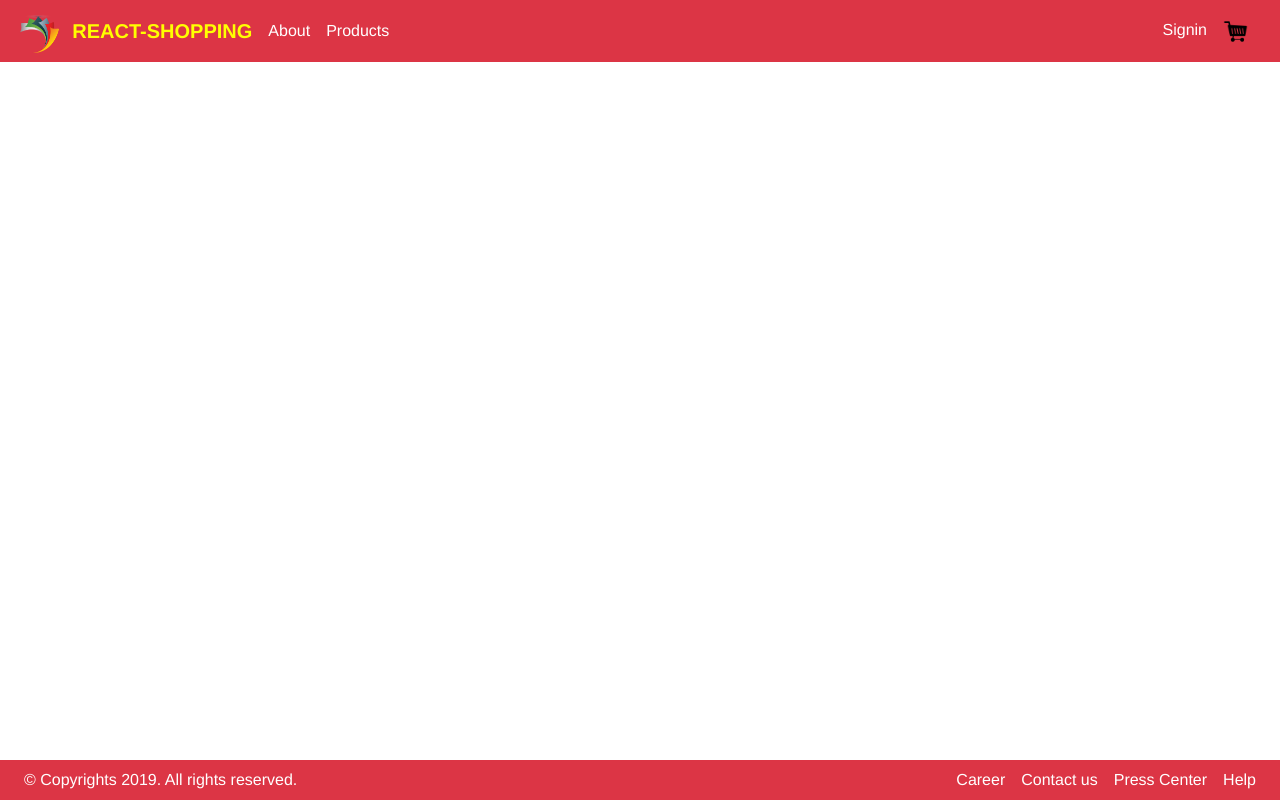
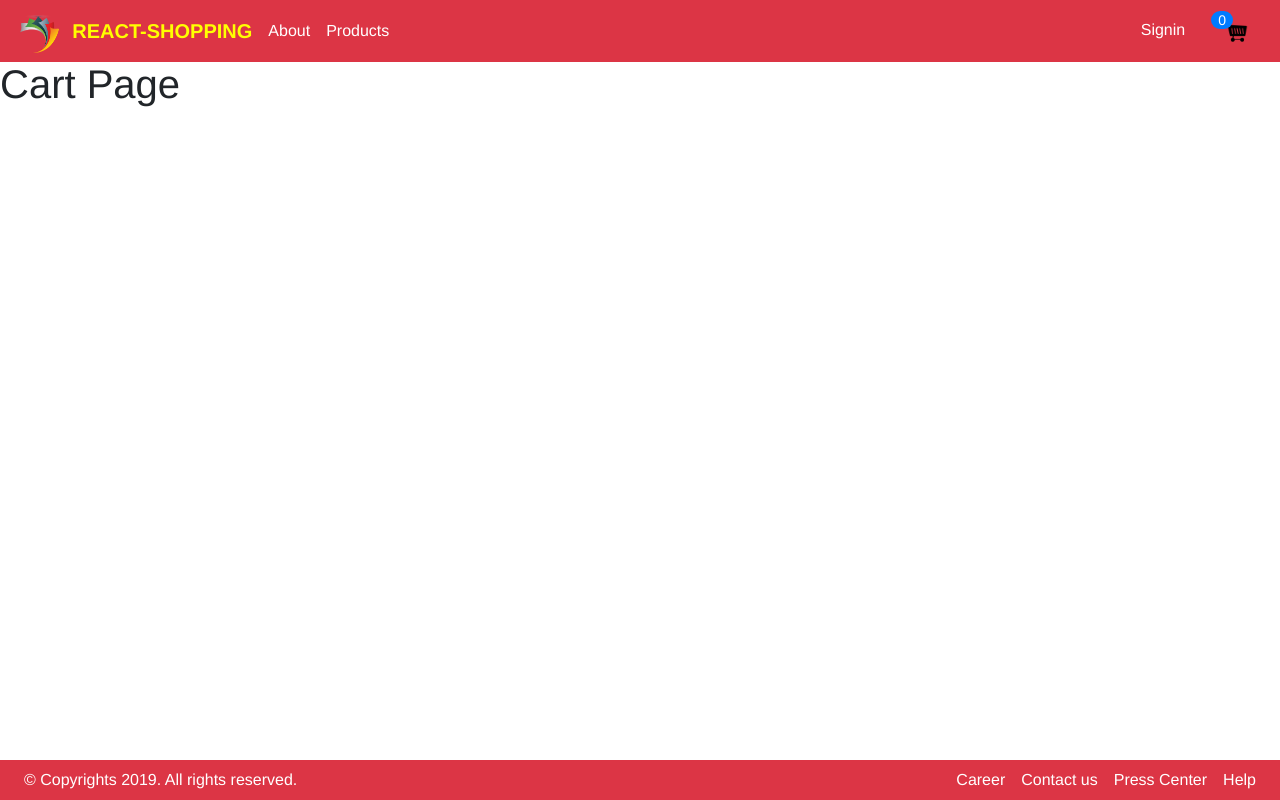
Before and after one commit to vishwagraphic/react-shop, a React (Create React App) app: page /Cart in a window 1280 px wide. Built offline with nearby package versions, Linux system fonts and the light colour scheme.

Commit message:
Changes for add to cart

```diff
--- a/src/App.js
+++ b/src/App.js
@@ -7,6 +7,7 @@ import About from './component/About'
 import Signin from './component/Signin'
 import Register from './component/Register'
 import Product from './component/Product'
+import Cart from './component/Cart'
 import './App.scss'
 
 class App extends Component {
@@ -17,6 +18,9 @@ class App extends Component {
         id: localStorage.userid || '',
         name: localStorage.username || '',
         email: localStorage.useremail || ''
+      },
+      cart: {
+        count: 0
       }
     }
   }
@@ -27,21 +31,27 @@ class App extends Component {
       email: userData.email
     }})
   }
+  cartCount = () => {
+    this.setState({cart : {
+      count : this.state.cart.count + 1
+    }})
+  }
 
   render(){
-    console.log(this.state)
+    console.log(this.props.cartCount)
     return (
       <div className="App">
         <Router>
           <header className="App-header">
-            <Topnav user={this.state.user} loadUser={this.loadUser}  />
+            <Topnav user={this.state.user} loadUser={this.loadUser} cart={this.state.cart}  />
           </header>
           <section>
-            <Route exact={true} path="/" component={Home} />
+            <Route exact={true} path="/" render={() => <Home cartCount={this.cartCount}  />} />
             <Route path="/about"  render={() => <About />} />
             <Route path="/signin" render={() => <Signin loadUser={this.loadUser} />}  />
             <Route path="/register" render={() => <Register user={this.state.user} />} />
-            <Route path="/product/:id" render={() => <Product />} />
+            <Route path="/product/:id" render={() => <Product cartCount={this.cartCount} />} />
+            <Route path="/Cart" render={() => <Cart />} />
           </section>
           <footer>
             <Bottomnav />
--- /dev/null
+++ b/src/component/Cart.js
@@ -0,0 +1,11 @@
+import React from 'react'
+
+const Cart = () => {
+    return(
+        <div>
+           <h1>Cart Page</h1>
+        </div>
+    )
+}
+
+export default Cart
--- a/src/component/Home.js
+++ b/src/component/Home.js
@@ -38,12 +38,12 @@ class Home extends Component {
 
     render(){
         const DealsTileArr = this.state.dealProducts.map((data, i) => {
-            return <Tile key={i} id={data.productid} price={data.prices_amountmin} name={data.name}
+            return <Tile cartCount={this.props.cartCount} key={i} id={data.productid} price={data.prices_amountmin} name={data.name}
                         brand={data.brand} imageurl={data.imageurls} rating={data.rating} />
         });
 
         const lowCostTileArr = this.state.lowCostProducts.map((data, i) => {
-            return <Tile key={i} id={data.productid} price={data.prices_amountmin} name={data.name}
+            return <Tile cartCount={this.props.cartCount} key={i} id={data.productid} price={data.prices_amountmin} name={data.name}
                         brand={data.brand} imageurl={data.imageurls} rating={data.rating} />
         });
 
--- a/src/component/Product.js
+++ b/src/component/Product.js
@@ -33,6 +33,7 @@ class Product extends Component{
         })
     }
     render(){
+        console.log(this.props)
         return(
             <div className="container my-3">
                 <Alert variant="info" className="clearfix" >
@@ -60,7 +61,7 @@ class Product extends Component{
                             <p>In Stock</p>
                             <p>Out of Stock</p>
                             <p>Qty </p>
-                            <Button block variant="primary">Add to cart</Button>
+                            <Button block variant="primary" onClick={this.props.cartCount}>Add to cart</Button>
                             <Button block variant="danger">Buy now</Button><br />
                             <p>Sold by Product brand</p>
                             <p>Item arrives in packaging that reveals what's inside.</p>
--- a/src/component/Topnav.js
+++ b/src/component/Topnav.js
@@ -5,7 +5,6 @@ import logo from '../logo.png'
 import cart from '../cart-icon.png'
 import './Topnav.scss'
 const Topnav = (props) => {
-    console.log(props.user)
     let showSignStatus
     if(props.user.name){
         showSignStatus = <Dropdown as={NavItem}>
@@ -50,7 +49,7 @@ const Topnav = (props) => {
                 </Nav>
                 <Nav className="ml-auto mr-2">
                     {showSignStatus}
-                    <Link to="/" className="px-2 text-white cart-icon"><img src={cart} alt="cart" /></Link>
+                    <Link to="/" className="px-2 text-white cart-icon" to="/Cart"><span className="cart-count">{props.cart.count}</span><img src={cart} alt="cart" /></Link>
                 </Nav>
             </Navbar>
         </div>
--- a/src/component/Topnav.scss
+++ b/src/component/Topnav.scss
@@ -32,3 +32,13 @@ header{
     padding:5px 0 5px 25px;
   }
 }
+
+.cart-count{
+  position: relative;
+  top: -10px;
+  left: 10px;
+  background: #007bff;
+  padding: 1px 7px;
+  border-radius: 15px;
+  font-size: 14px;
+}
--- a/src/component/common/Tile.js
+++ b/src/component/common/Tile.js
@@ -39,7 +39,7 @@ class Tile extends Component {
                                 <li className="px-0">{price}</li>
                             </ul>
                         </div>
-                        <Button variant="primary"><Link to="/" className="text-white">Add to cart</Link></Button>
+                        <Button variant="primary"><Link to="/" className="text-white" onClick={this.props.cartCount}>Add to cart</Link></Button>
                     </Card.Body>
                 </Card>
             </Col>
```
